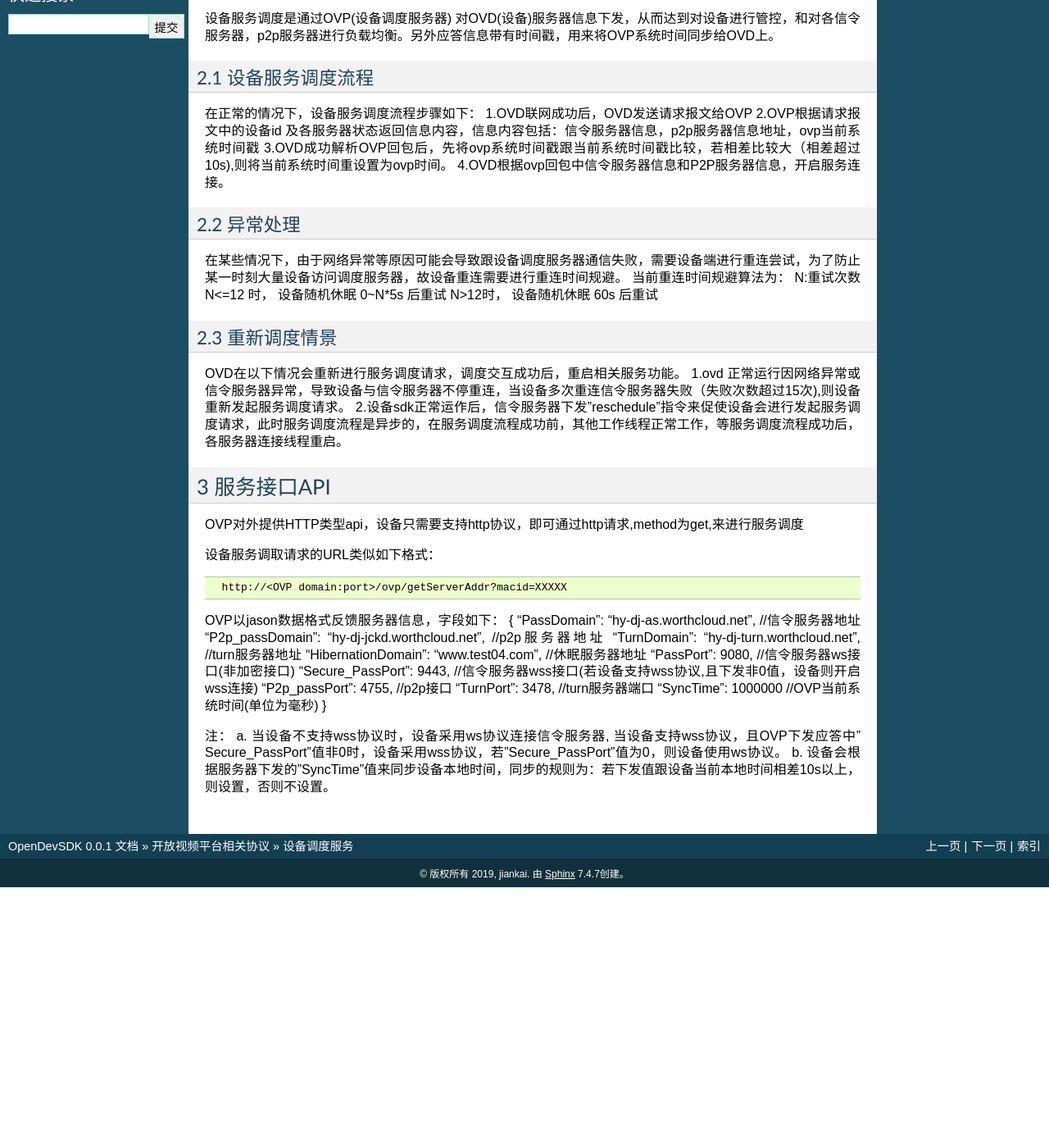
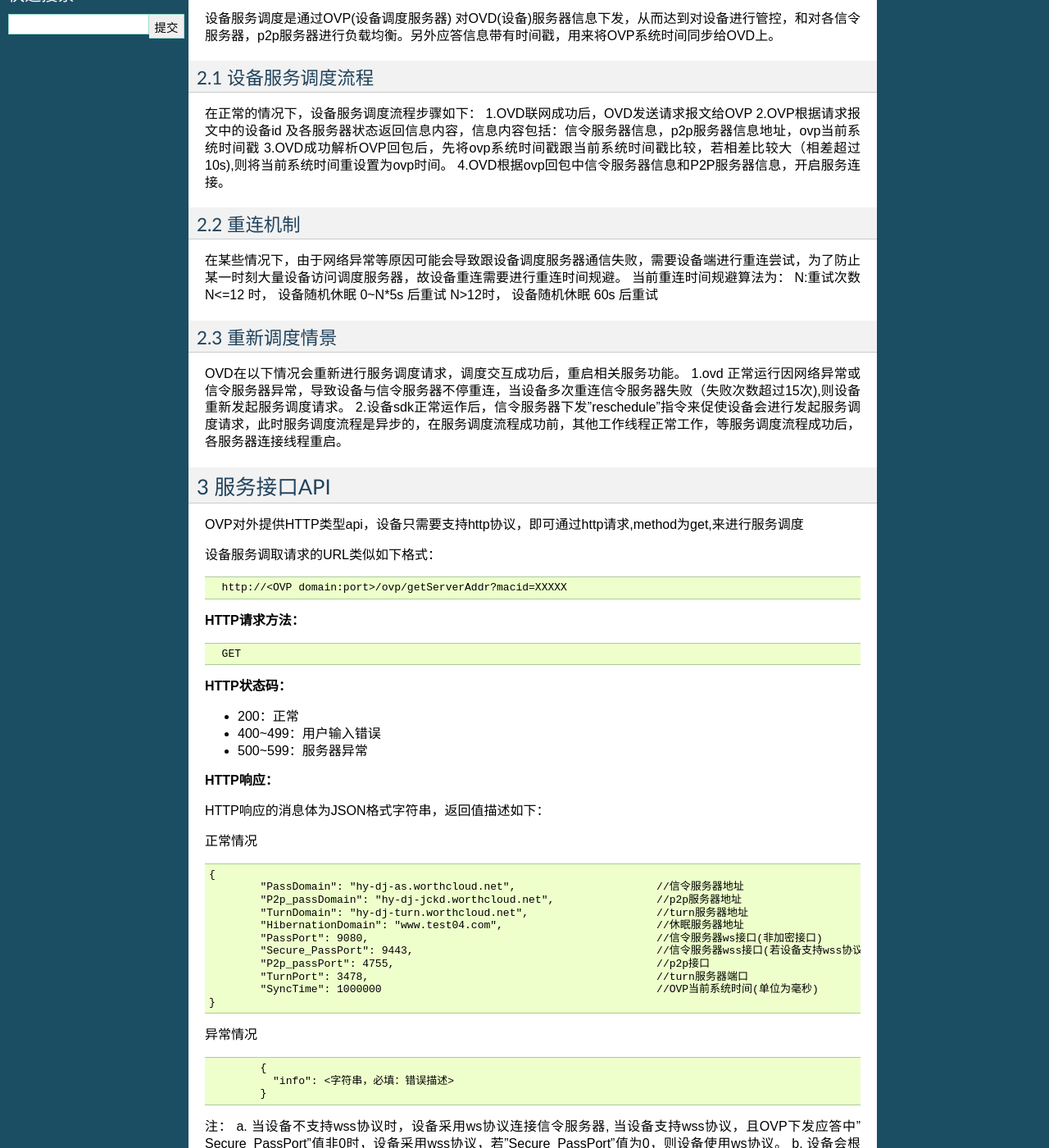
Before and after one commit to jamken/open_dev_sdk, a Sphinx documentation site: the page built from docs/dev_dispatcher.md, in a window 1280 px wide and 1400 px high, scrolled down 475 px. Shown: the whole window at 82% size. Built offline with Sphinx 7.4.7, drawn with Linux system fonts in a browser that asks for light colours; before the commit the page ends 1557 px from its top, so only the background shows below that.

Commit message:
[wangjianjian]: 更新设备调度服务文档

````diff
--- a/docs/dev_dispatcher.md
+++ b/docs/dev_dispatcher.md
@@ -28,7 +28,7 @@
 3.OVD成功解析OVP回包后，先将ovp系统时间戳跟当前系统时间戳比较，若相差比较大（相差超过10s),则将当前系统时间重设置为ovp时间。
 4.OVD根据ovp回包中信令服务器信息和P2P服务器信息，开启服务连接。
 
-### 2.2 异常处理
+### 2.2 重连机制
 
 在某些情况下，由于网络异常等原因可能会导致跟设备调度服务器通信失败，需要设备端进行重连尝试，为了防止某一时刻大量设备访问调度服务器，故设备重连需要进行重连时间规避。
 当前重连时间规避算法为：
@@ -51,7 +51,24 @@ OVP对外提供HTTP类型api，设备只需要支持http协议，即可通过htt
   http://<OVP domain:port>/ovp/getServerAddr?macid=XXXXX
 ```
 
-OVP以jason数据格式反馈服务器信息，字段如下：
+**HTTP请求方法：**
+
+```
+  GET
+```
+
+**HTTP状态码：**
+
+- 200：正常
+- 400~499：用户输入错误
+- 500~599：服务器异常
+
+**HTTP响应：**
+
+HTTP响应的消息体为JSON格式字符串，返回值描述如下：
+
+正常情况
+```
 {
 	"PassDomain": "hy-dj-as.worthcloud.net",                      //信令服务器地址
 	"P2p_passDomain": "hy-dj-jckd.worthcloud.net",                //p2p服务器地址
@@ -63,7 +80,14 @@ OVP以jason数据格式反馈服务器信息，字段如下：
 	"TurnPort": 3478,                                             //turn服务器端口
 	"SyncTime": 1000000                                           //OVP当前系统时间(单位为毫秒)
 }
+```
 
+异常情况
+```
+	{
+	  "info": <字符串，必填：错误描述>
+	}
+```
 
 注：
     a. 当设备不支持wss协议时，设备采用ws协议连接信令服务器, 当设备支持wss协议，且OVP下发应答中"Secure_PassPort"值非0时，设备采用wss协议，若"Secure_PassPort”值为0，则设备使用ws协议。
````
